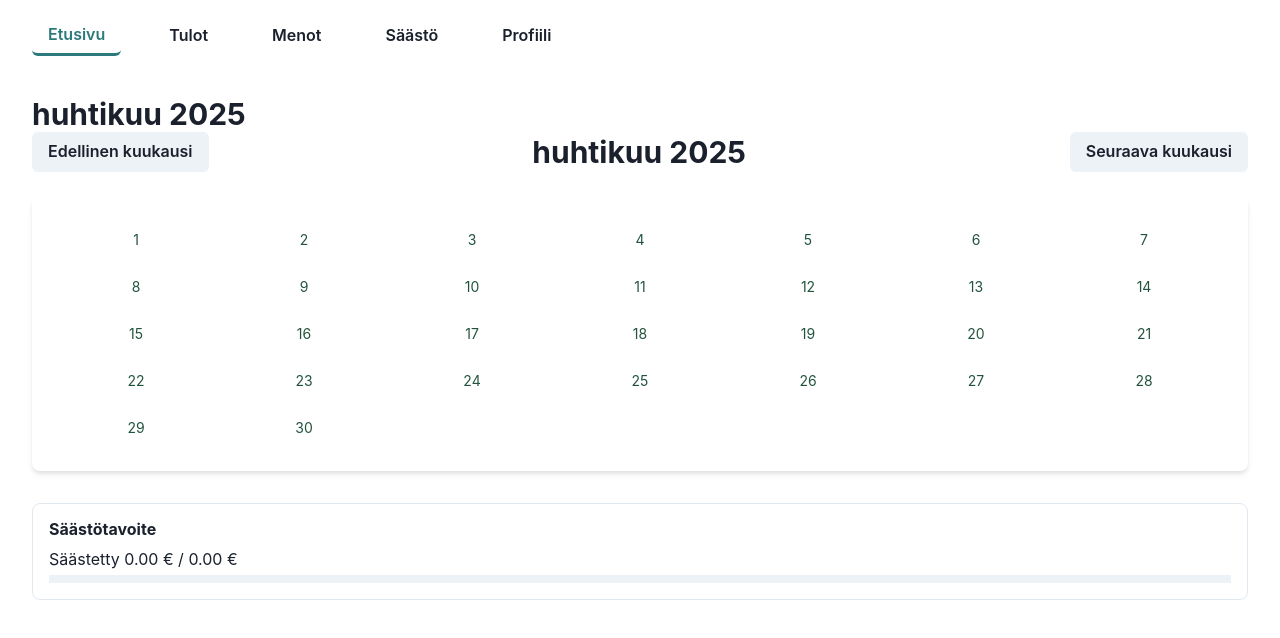
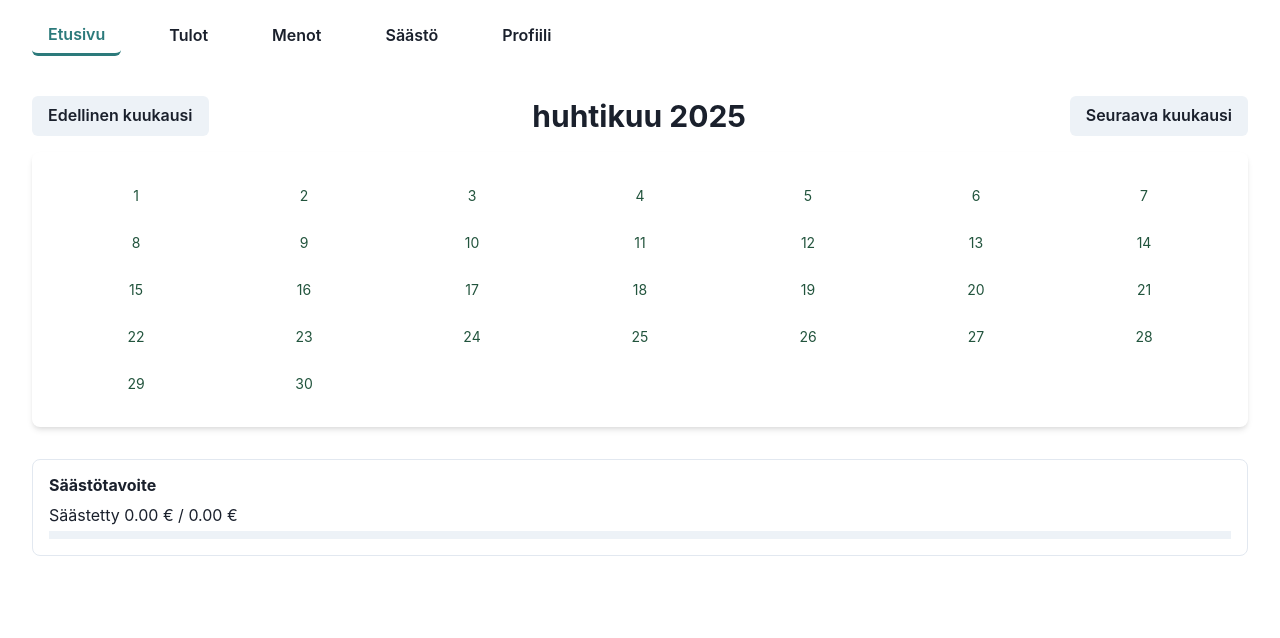
Before and after one commit to Koskihaka/budget-bunnies, a React (Vite) app in the folder frontend/: page / in a window 1280 px wide. Shown: the top 638 px of the page. Built offline with nearby package versions, Linux system fonts and the light colour scheme; no server answers; sample sign-in values are in the browser's storage.

Commit message:
Kalenterin korjaaminen

```diff
--- a/frontend/src/pages/DashboardPage.jsx
+++ b/frontend/src/pages/DashboardPage.jsx
@@ -95,8 +95,6 @@ export default function DashboardPage() {
   return(
   <Flex direction="column" minH="100vh">
   <Box flex="1" px={{ base: 4, md: 8 }} py={6}>
-    <Heading mb={6} size="lg">
-      {format(now, 'LLLL yyyy', { locale: fi })}
       <Flex justify="space-between" align="center" mb={4}>
   <Button onClick={() => {
     const prev = subMonths(new Date(year, month - 1), 1);
@@ -108,7 +106,7 @@ export default function DashboardPage() {
 
   <Heading size="lg">
     {format(new Date(year, month - 1), 'LLLL yyyy', { locale: fi })}
-  </Heading>
+    </Heading>
 
   <Button onClick={() => {
     const next = addMonths(new Date(year, month - 1), 1);
@@ -118,7 +116,6 @@ export default function DashboardPage() {
     Seuraava kuukausi
   </Button>
 </Flex>
-    </Heading>
 
     <Box bg={cardBg} p={{ base: 4, md: 6 }} rounded="lg" boxShadow="md" mb={8}>
       <CalendarView
```
